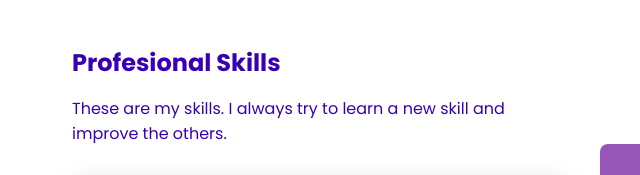
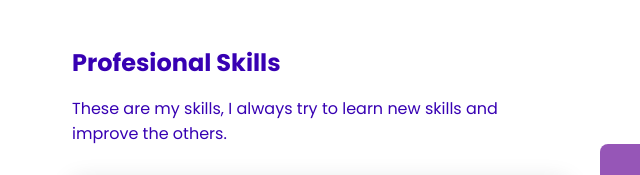
Before and after one commit to MarianM00/marianm.github.io, a plain HTML site: page index.html in a window 1280 px wide. Shown: the part 931-1106 px from the top of the page, 56-696 px from the left. Drawn offline with nearby package versions, Linux system fonts and the light colour scheme.

Commit message:
Update index.html

```diff
--- a/index.html
+++ b/index.html
@@ -66,7 +66,7 @@
         <div class="skills__container bd-grid">
             <div>
                 <h2 class="skills__subtitle">Profesional Skills</h2>
-                <p class="skills__text">These are my skills. I always try to learn a new skill and improve the others.</p>
+                <p class="skills__text">These are my skills, I always try to learn new skills and improve the others.</p>
                 <div class="skills__data">
                     <div class="skills__names">
                         <i class='bx bxl-html5 skills__icon'></i>
```
